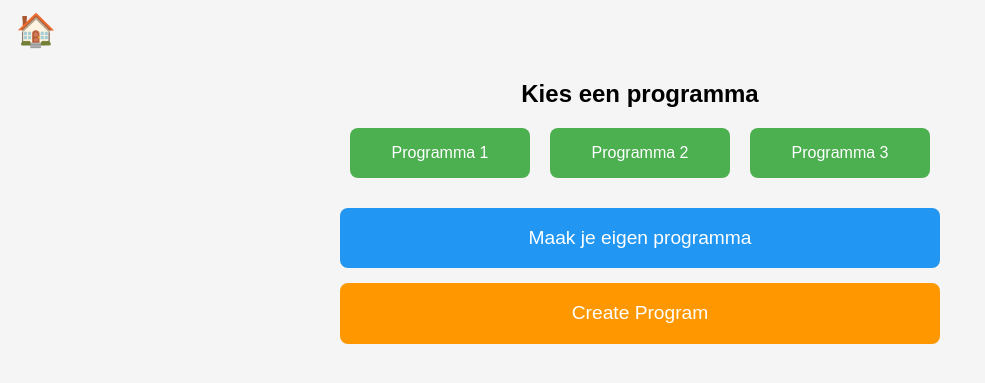
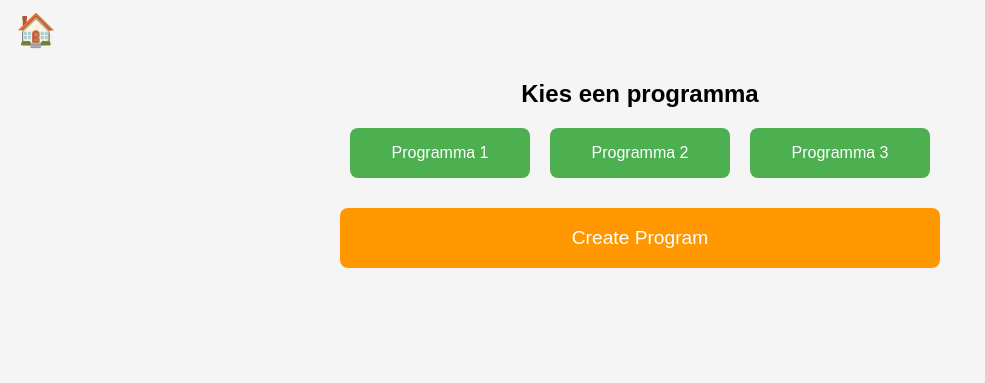
Before and after one commit to CruZxPog/Integratieproject-Pancake-Science, a Python web app: template project/python/front-end/templates/start.html in a window 1280 px wide. Shown: the top 383 px of the page, without its empty margins (0-985 px from the left). Run offline with Jinja, Linux system fonts and the light colour scheme; the template is opened without the code that fills it, so the values that code supplies are empty.

Commit message:
Update start.html

```diff
--- a/project/python/front-end/templates/start.html
+++ b/project/python/front-end/templates/start.html
@@ -97,7 +97,6 @@
             <button onclick="alert('Programma 2')">Programma 2</button>
             <button onclick="alert('Programma 3')">Programma 3</button>
         </div>
-        <button class="custom-program" onclick="alert('Eigen programma maken')">Maak je eigen programma</button>
         <button class="create-program" onclick="alert('Create Program')">Create Program</button>
     </div>
 
```
